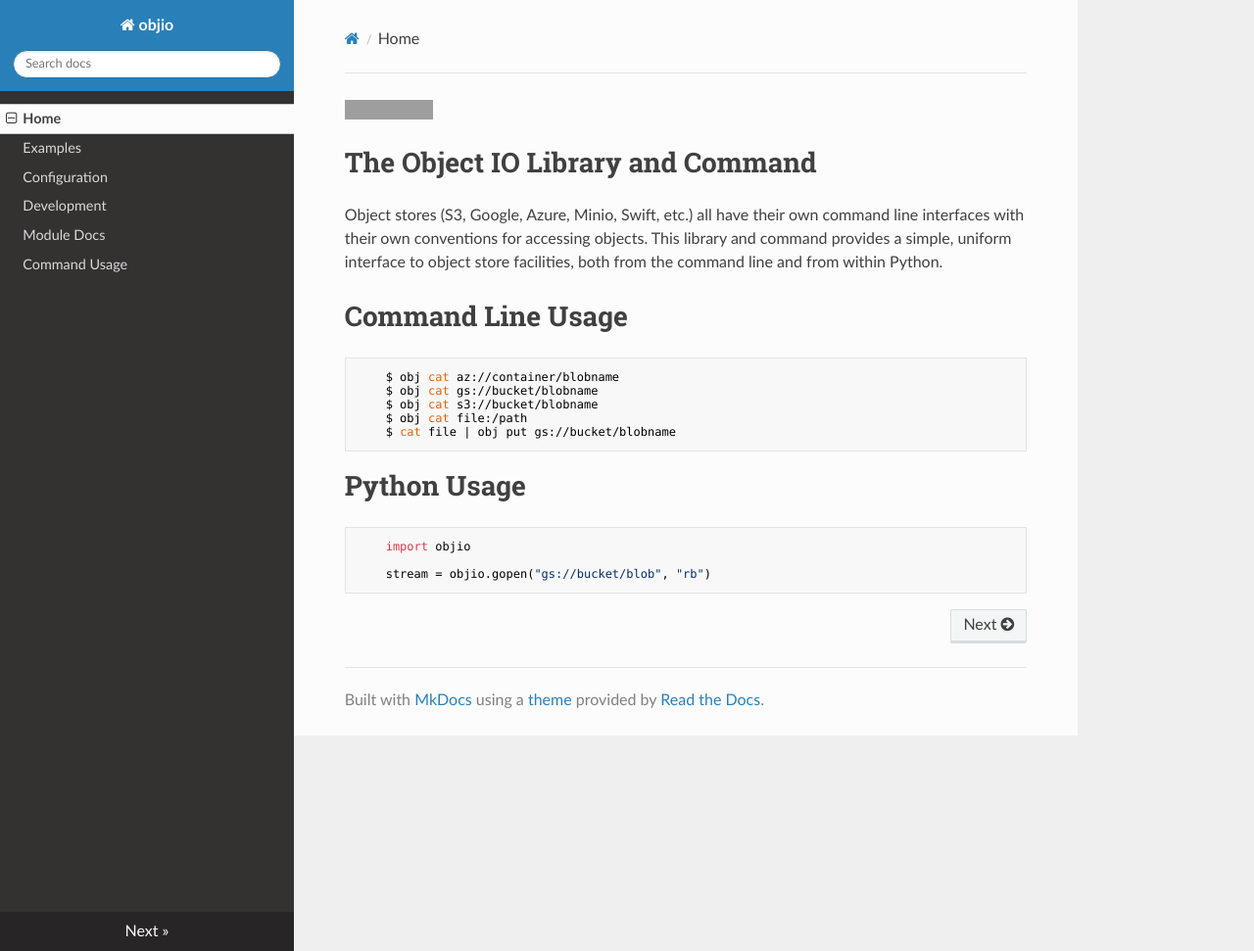
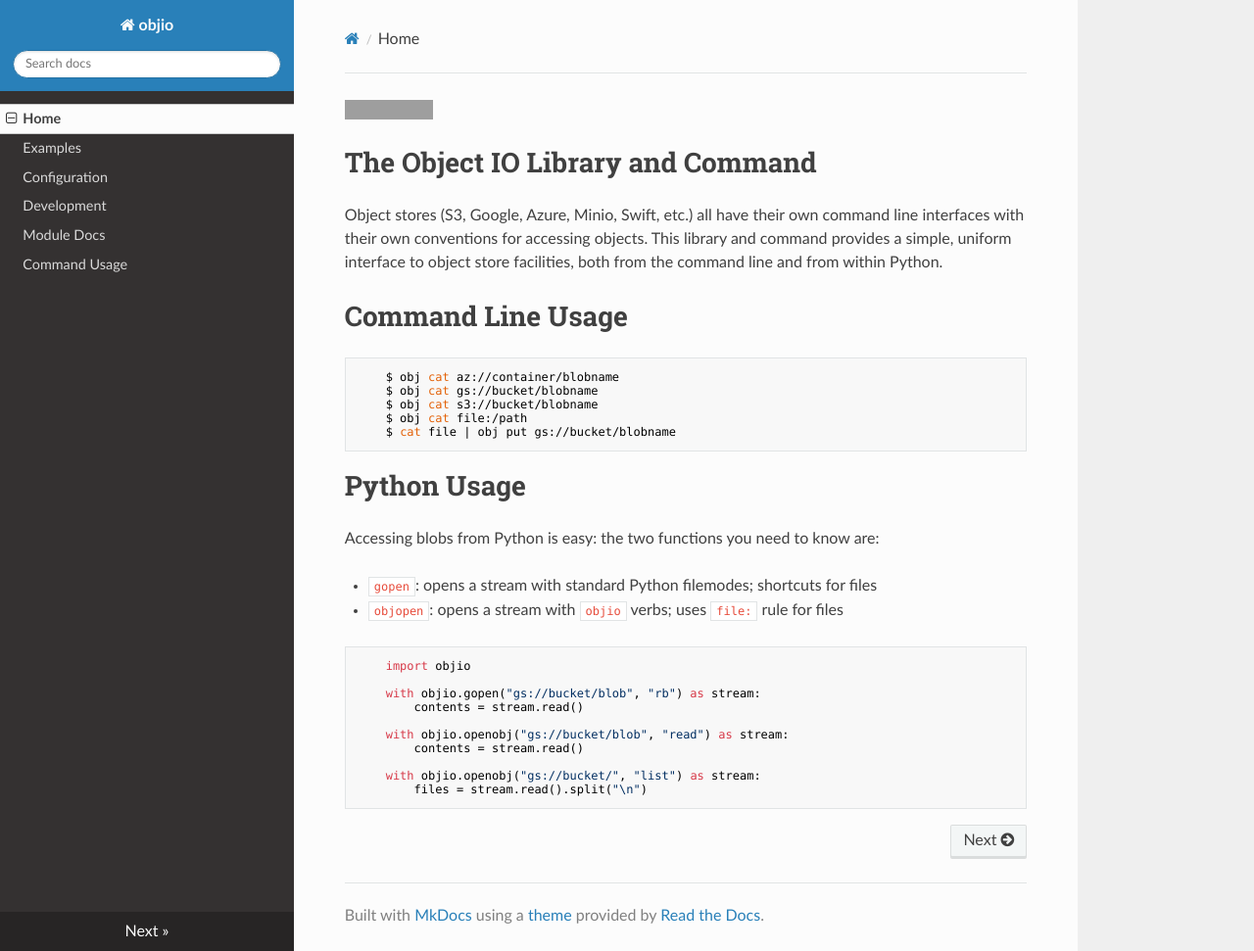
Before and after one commit to tmbdev/objectio, an MkDocs documentation site: the page built from docs/index.md, in a window 1280 px wide and 971 px high. Shown: the whole window at 98% size. Built offline with MkDocs 1.6.1, drawn with Linux system fonts in a browser that asks for light colours; nearby versions of some CDN libraries; grey boxes are pictures that could not be loaded.

Commit message:
documentation update

````diff
--- a/docs/index.md
+++ b/docs/index.md
@@ -19,8 +19,21 @@
 
 # Python Usage
 
+Accessing blobs from Python is easy: the two functions you need to know
+are:
+
+- `gopen`: opens a stream with standard Python filemodes; shortcuts for files
+- `objopen`: opens a stream with `objio` verbs; uses `file:` rule for files
+
 ```Python
     import objio
 
-    stream = objio.gopen("gs://bucket/blob", "rb")
+    with objio.gopen("gs://bucket/blob", "rb") as stream:
+        contents = stream.read()
+
+    with objio.openobj("gs://bucket/blob", "read") as stream:
+        contents = stream.read()
+
+    with objio.openobj("gs://bucket/", "list") as stream:
+        files = stream.read().split("\n")
 ```
````
